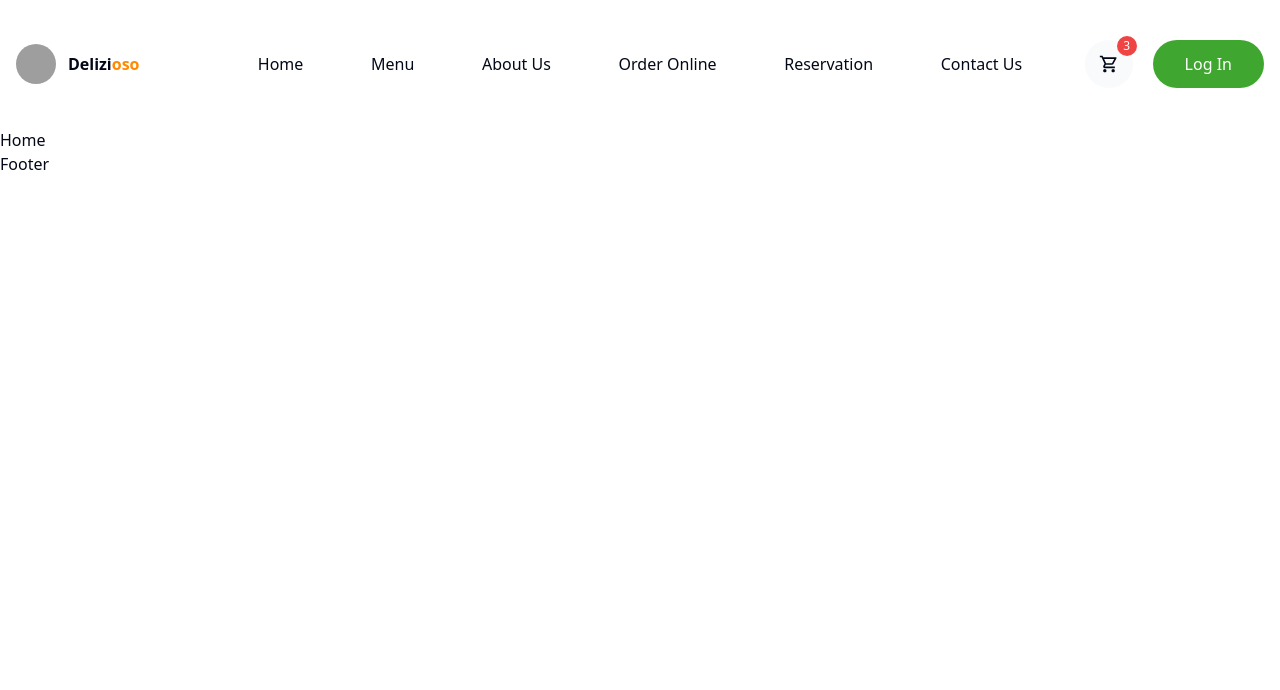
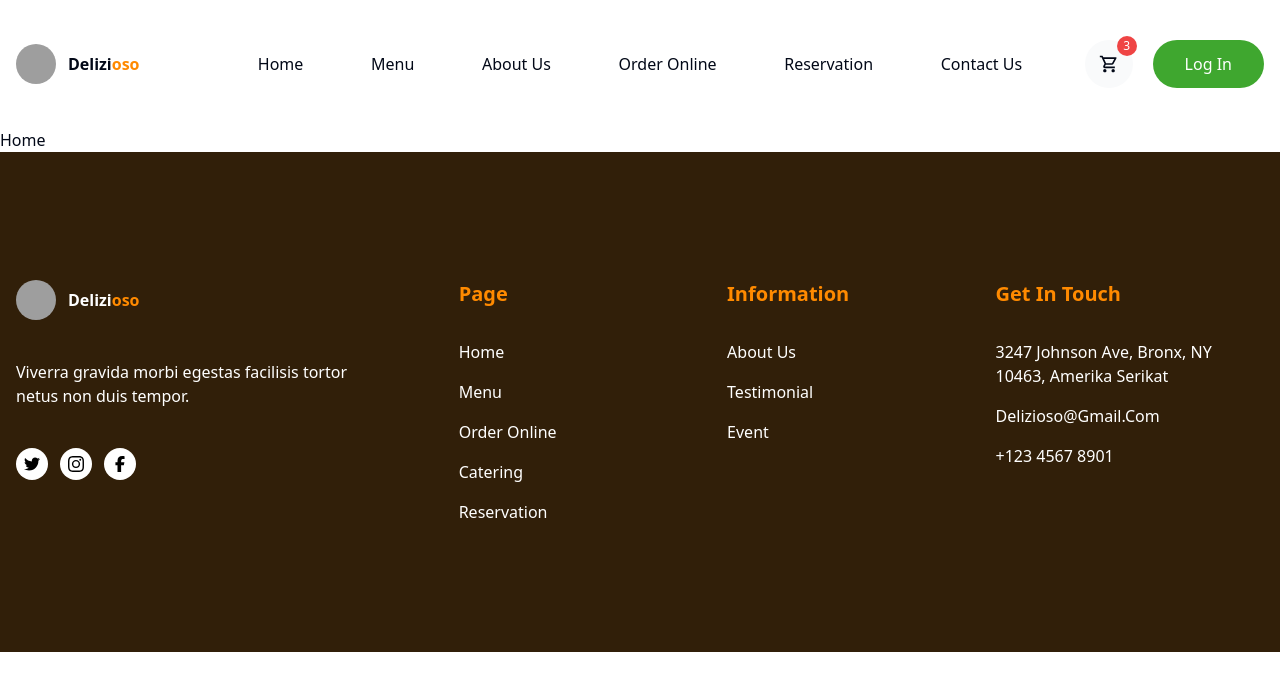
Before and after one commit to parvin-noori/delizioso, a React (Vite) app: page / in a window 1280 px wide. Shown: the top 690 px of the page. Built offline with nearby package versions, Linux system fonts and the light colour scheme; grey boxes are pictures that could not be loaded.

Commit message:
insert footer

```diff
--- a/src/components/Footer/Footer.jsx
+++ b/src/components/Footer/Footer.jsx
@@ -1,7 +1,117 @@
-import React from 'react'
+import { Avatar, AvatarFallback, AvatarImage } from "@/components/ui/avatar";
+import { FaInstagram, FaTwitter } from "react-icons/fa6";
+import { SiInstagram, SiTwitter } from "react-icons/si";
+import { FaFacebookF } from "react-icons/fa6";
+
+const socialMedia = [
+  {
+    id: 1,
+    icon: <FaTwitter />,
+    title: "twitter",
+    path: "/twitter",
+  },
+  {
+    id: 2,
+    icon: <SiInstagram />,
+    title: "instagram",
+    path: "/instagram",
+  },
+  {
+    id: 3,
+    icon: <FaFacebookF />,
+    title: "facebook",
+    path: "/facebook",
+  },
+];
 
 export default function Footer() {
   return (
-    <div>Footer</div>
-  )
+    <div className="bg-brown text-white py-32">
+      <div className="container">
+        <div className="grid lg:grid-cols-3 gap-20">
+          <div className="space-y-10">
+            <div className="flex items-center gap-3">
+              <Avatar>
+                <AvatarImage src="https://github.com/sdf.png" />
+                <AvatarFallback>CN</AvatarFallback>
+              </Avatar>
+              <span className="capitalize font-semibold">
+                delizi<span className="text-primaryOrange">oso</span>
+              </span>
+            </div>
+            <p>
+              Viverra gravida morbi egestas facilisis tortor netus non duis
+              tempor.
+            </p>
+            <ul className="socialMedia flex items-center gap-3">
+              {socialMedia.map((item) => (
+                <li key={item.id}>
+                  <a
+                    href={item.path}
+                    className="bg-white size-8 flex items-center justify-center rounded-full text-black"
+                  >
+                    {item.icon}
+                  </a>
+                </li>
+              ))}
+            </ul>
+          </div>
+          <div className="lg:col-span-2 grid lg:grid-cols-3 space-y-10 lg:space-y-0">
+            <div className="capitalize">
+              <h1 className="text-xl font-semibold text-primaryOrange">page</h1>
+              <ul className="space-y-4 mt-8">
+                <li className="footer-link">
+                  <a href="#">Home</a>
+                </li>
+                <li className="footer-link">
+                  <a href="#">menu</a>
+                </li>
+                <li className="footer-link">
+                  <a href="#">order online</a>
+                </li>
+                <li className="footer-link">
+                  <a href="#">catering</a>
+                </li>
+                <li className="footer-link">
+                  <a href="#">reservation</a>
+                </li>
+              </ul>
+            </div>
+            <div className="capitalize">
+              <h1 className="text-xl font-semibold text-primaryOrange">
+                information
+              </h1>
+              <ul className="space-y-4 mt-8">
+                <li className="footer-link">
+                  <a href="#">about us</a>
+                </li>
+                <li className="footer-link">
+                  <a href="#">testimonial</a>
+                </li>
+                <li className="footer-link">
+                  <a href="#">event</a>
+                </li>
+              </ul>
+            </div>
+            <div className="capitalize">
+              <h1 className="text-xl font-semibold text-primaryOrange">
+                get in touch
+              </h1>
+              <ul className="space-y-4 mt-8">
+                <li>
+                  <p>3247 Johnson Ave, Bronx, NY 10463, Amerika Serikat</p>
+                </li>
+                <li>
+                  <a href="mailto:delizioso@gmail.com">delizioso@gmail.com</a>
+                </li>
+                <li>
+                  <a href="tel:+123 4567 8901">+123 4567 8901</a>
+                </li>
+              </ul>
+            </div>
+          </div>
+        </div>
+      </div>
+    </div>
+  );
 }
--- a/tailwind.config.js
+++ b/tailwind.config.js
@@ -26,6 +26,7 @@ module.exports = {
       colors: {
         primaryOrange: "#FF8A00",
         secondaryGreen: "#3FA72F",
+        brown: "#311F09",
         border: "hsl(var(--border))",
         input: "hsl(var(--input))",
         ring: "hsl(var(--ring))",
```
